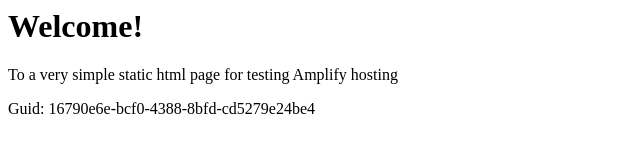
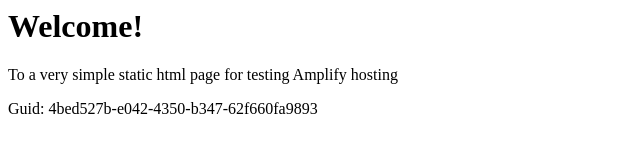
Before and after one commit to aws-aemilia-yul/Github-PR-Commit-Integration-Test-DoNotTouch-GithubWebhookPreviewCanaryTest-v1-prod-ca-central-1, a website: page src/index.html in a window 1280 px wide. Shown: the full height of the page, 0-640 px from the left. Drawn offline with Linux system fonts and the light colour scheme.

Commit message:
commit from integ tests

```diff
--- a/src/index.html
+++ b/src/index.html
@@ -12,6 +12,6 @@
 <body>
     <h1>Welcome!</h1>
     <p>To a very simple static html page for testing Amplify hosting</p>
-    <p>Guid: 16790e6e-bcf0-4388-8bfd-cd5279e24be4</p></body>
+    <p>Guid: 4bed527b-e042-4350-b347-62f660fa9893</p></body>
 
 </html>
```
